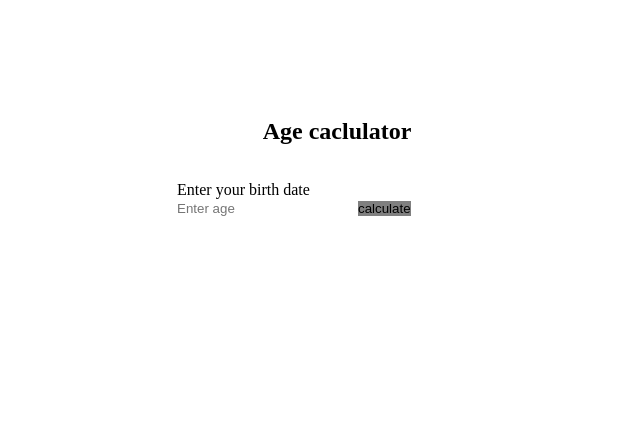
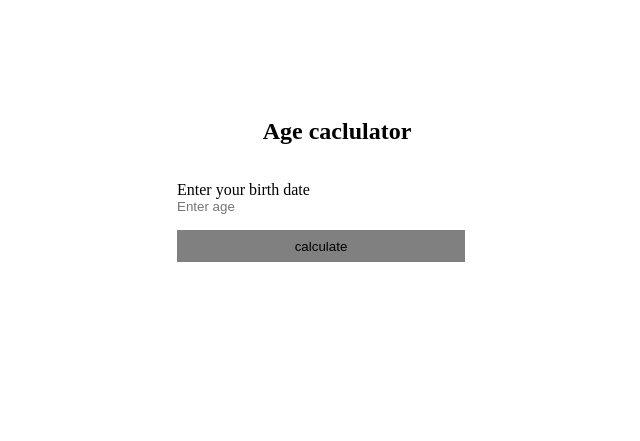
Before and after one commit to Ayush15601/Age_calculator, a plain HTML site: page indx.html in a window 1280 px wide. Shown: the part 122-563 px from the top of the page, without its empty margins (303-943 px from the left). Drawn offline with Linux system fonts and the light colour scheme.

Commit message:
adjust calculate button

```diff
--- a/indx.html
+++ b/indx.html
@@ -19,7 +19,8 @@
             <br>
             <br>
             <p> Enter your birth date </p>
-            <form action="post">
+
+            <form action="post" class="formm">
                 <input type="text" name="value" placeholder="Enter age"/>
                 <input type="button" class="btn" value="calculate">
             </form>
--- a/style.css
+++ b/style.css
@@ -30,7 +30,15 @@ section{
     text-align: center;
 }
 
+.formm{
+    display: flex;
+    flex-direction: column;
+    row-gap: 1rem
+}
+
 .btn{
     background-color: grey;
     cursor: pointer;
+    width: 18rem;
+    height: 2rem;
 }
```
